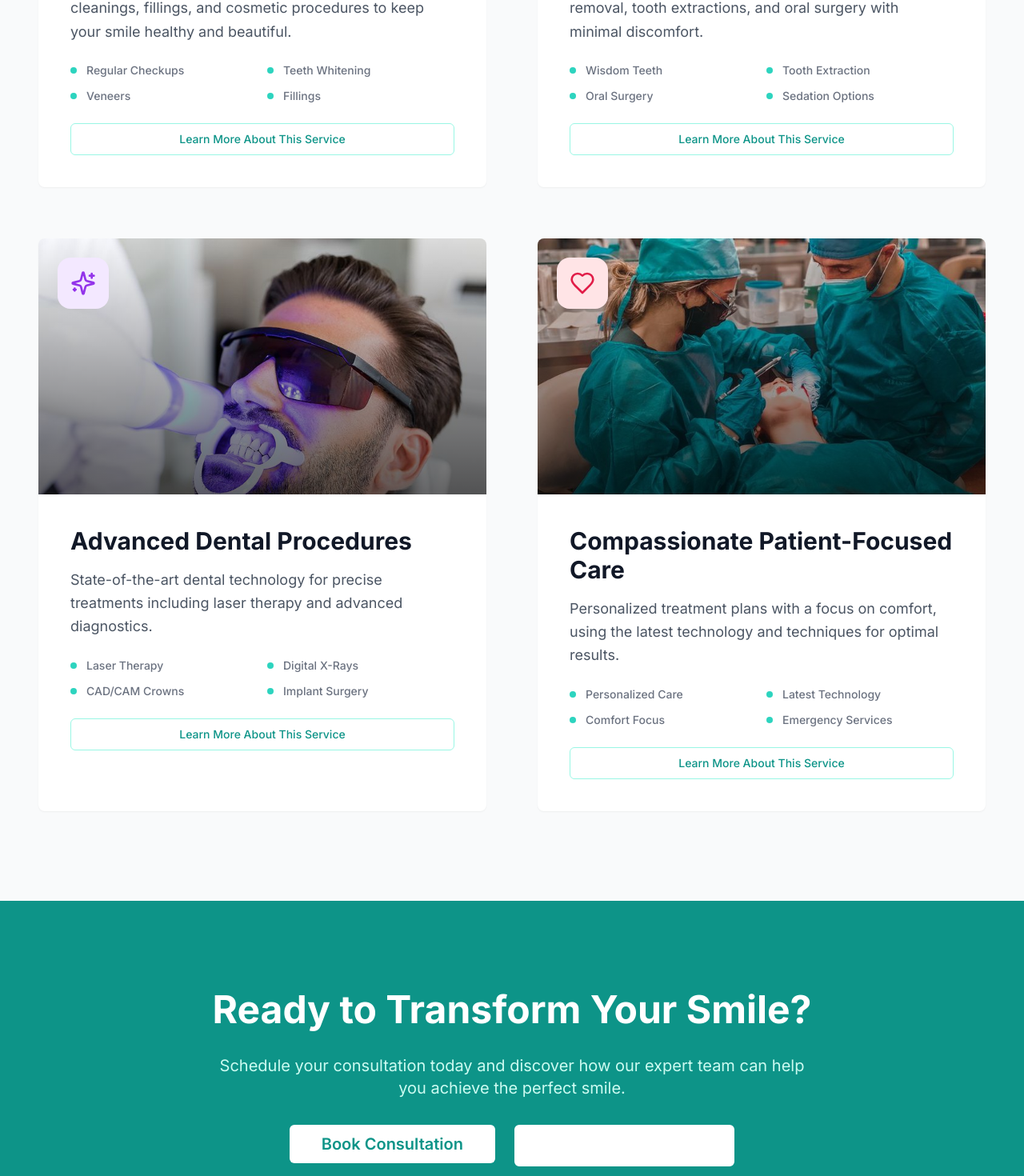
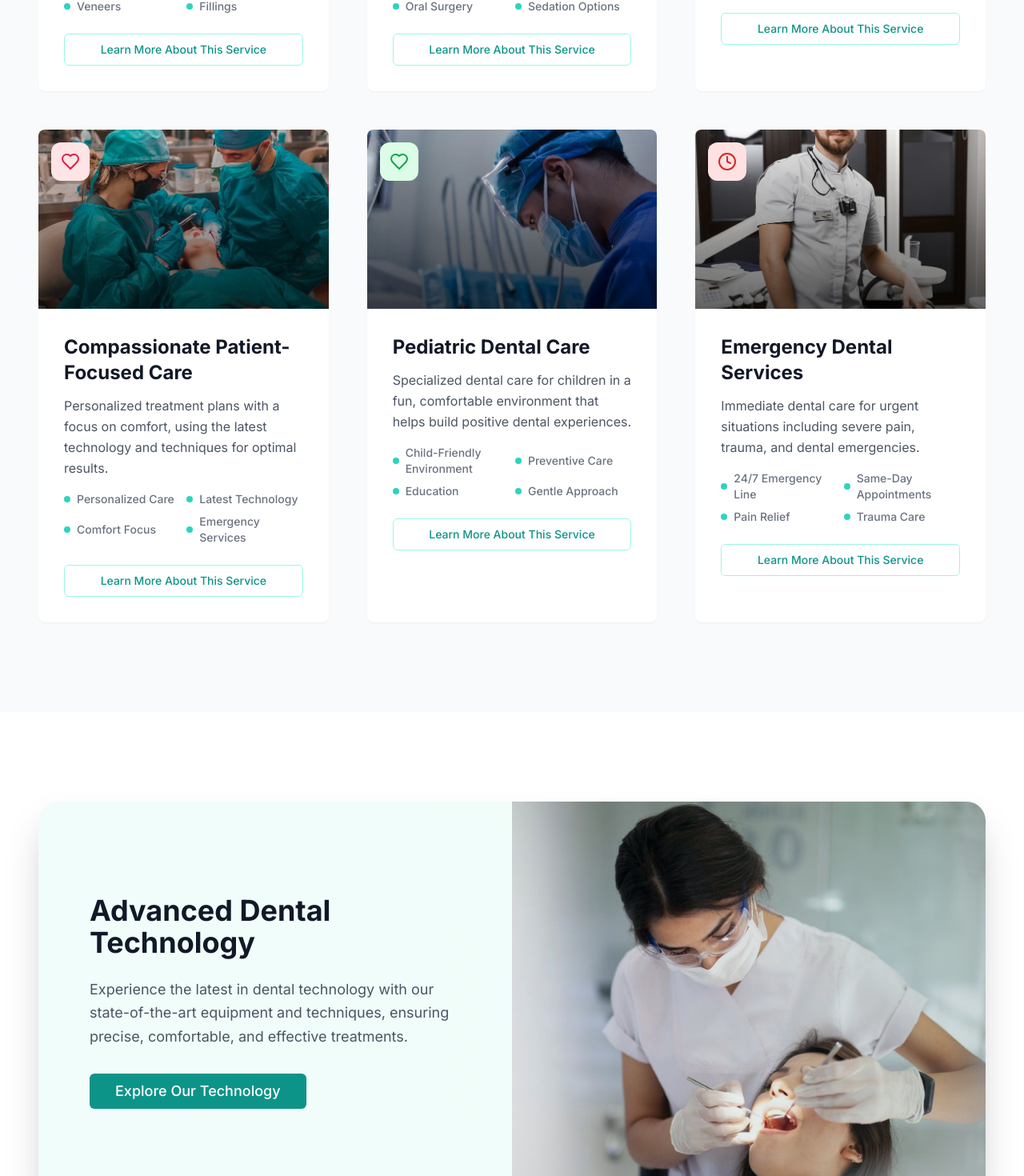
Before and after one commit to kirillrealtor/health-link-web-craft, a React (Vite) app: page /services in a window 1280 px wide. Shown: the part 1130-2600 px from the top of the page at 80% size. Built offline with nearby package versions, Linux system fonts and the light colour scheme.

Commit message:
Add images to services section
Integrate provided images into the services section, displaying them alongside each service item for improved visual appeal.

```diff
--- a/src/pages/Services.tsx
+++ b/src/pages/Services.tsx
@@ -39,6 +39,22 @@ const Services = () => {
       color: 'bg-rose-100 text-rose-600',
       features: ['Personalized Care', 'Latest Technology', 'Comfort Focus', 'Emergency Services'],
       image: '/lovable-uploads/c148b70b-93ab-49a7-9cc0-6043e1171eed.png'
+    },
+    {
+      title: 'Pediatric Dental Care',
+      description: 'Specialized dental care for children in a fun, comfortable environment that helps build positive dental experiences.',
+      icon: Heart,
+      color: 'bg-green-100 text-green-600',
+      features: ['Child-Friendly Environment', 'Preventive Care', 'Education', 'Gentle Approach'],
+      image: '/lovable-uploads/b2c1283a-2386-4e98-96ec-0183ef442a59.png'
+    },
+    {
+      title: 'Emergency Dental Services',
+      description: 'Immediate dental care for urgent situations including severe pain, trauma, and dental emergencies.',
+      icon: Clock,
+      color: 'bg-red-100 text-red-600',
+      features: ['24/7 Emergency Line', 'Same-Day Appointments', 'Pain Relief', 'Trauma Care'],
+      image: '/lovable-uploads/ace2a899-3f89-4035-83d1-b517ea900005.png'
     }
   ];
 
@@ -64,33 +80,33 @@ const Services = () => {
       {/* Services Grid */}
       <section className="py-20 lg:py-28 bg-gray-50">
         <div className="max-w-7xl mx-auto px-6 sm:px-8 lg:px-12">
-          <div className="grid md:grid-cols-2 gap-12 lg:gap-16">
+          <div className="grid md:grid-cols-2 lg:grid-cols-3 gap-8 lg:gap-12">
             {services.map((service, index) => {
               const Icon = service.icon;
               return (
                 <Card key={index} className="group hover:shadow-2xl transition-all duration-500 transform hover:-translate-y-3 bg-white border-0 overflow-hidden">
-                  <div className="relative h-64 lg:h-80 overflow-hidden">
+                  <div className="relative h-48 lg:h-56 overflow-hidden">
                     <img
                       src={service.image}
                       alt={service.title}
                       className="w-full h-full object-cover group-hover:scale-110 transition-transform duration-500"
                     />
                     <div className="absolute inset-0 bg-gradient-to-t from-black/60 to-transparent"></div>
-                    <div className={`absolute top-6 left-6 p-4 rounded-2xl ${service.color} group-hover:scale-110 transition-transform duration-300`}>
-                      <Icon className="h-8 w-8" />
+                    <div className={`absolute top-4 left-4 p-3 rounded-xl ${service.color} group-hover:scale-110 transition-transform duration-300`}>
+                      <Icon className="h-6 w-6" />
                     </div>
                   </div>
-                  <CardContent className="p-8 lg:p-10">
-                    <h3 className="text-2xl lg:text-3xl font-bold text-gray-900 group-hover:text-teal-600 transition-colors mb-4">
+                  <CardContent className="p-6 lg:p-8">
+                    <h3 className="text-xl lg:text-2xl font-bold text-gray-900 group-hover:text-teal-600 transition-colors mb-3">
                       {service.title}
                     </h3>
-                    <p className="text-gray-600 leading-relaxed mb-6 text-lg">
+                    <p className="text-gray-600 leading-relaxed mb-4 text-base">
                       {service.description}
                     </p>
-                    <div className="grid grid-cols-2 gap-3 mb-6">
+                    <div className="grid grid-cols-2 gap-2 mb-6">
                       {service.features.map((feature, idx) => (
                         <div key={idx} className="flex items-center text-gray-500">
-                          <div className="w-2 h-2 bg-teal-400 rounded-full mr-3"></div>
+                          <div className="w-2 h-2 bg-teal-400 rounded-full mr-2 flex-shrink-0"></div>
                           <span className="text-sm font-medium">{feature}</span>
                         </div>
                       ))}
@@ -105,6 +121,39 @@ const Services = () => {
                 </Card>
               );
             })}
+          </div>
+        </div>
+      </section>
+
+      {/* Featured Technology Section */}
+      <section className="py-20 lg:py-28 bg-white">
+        <div className="max-w-7xl mx-auto px-6 sm:px-8 lg:px-12">
+          <div className="bg-gradient-to-r from-teal-50 to-mint-50 rounded-3xl shadow-2xl overflow-hidden">
+            <div className="grid lg:grid-cols-2 items-center">
+              <div className="p-12 lg:p-16">
+                <h3 className="text-3xl lg:text-4xl font-bold text-gray-900 mb-6">
+                  Advanced Dental Technology
+                </h3>
+                <p className="text-lg text-gray-600 mb-8 leading-relaxed">
+                  Experience the latest in dental technology with our state-of-the-art
+                  equipment and techniques, ensuring precise, comfortable, and effective treatments.
+                </p>
+                <Button
+                  size="lg"
+                  className="bg-teal-600 hover:bg-teal-700 text-white px-8 py-4 text-lg"
+                >
+                  Explore Our Technology
+                </Button>
+              </div>
+              <div className="relative h-[400px] lg:h-[500px]">
+                <img
+                  src="/lovable-uploads/ac43c119-046c-427f-8532-e591d8417513.png"
+                  alt="Advanced dental technology and precision treatment"
+                  className="w-full h-full object-cover"
+                />
+                <div className="absolute inset-0 bg-gradient-to-l from-teal-900/20 to-transparent"></div>
+              </div>
+            </div>
           </div>
         </div>
       </section>
```
